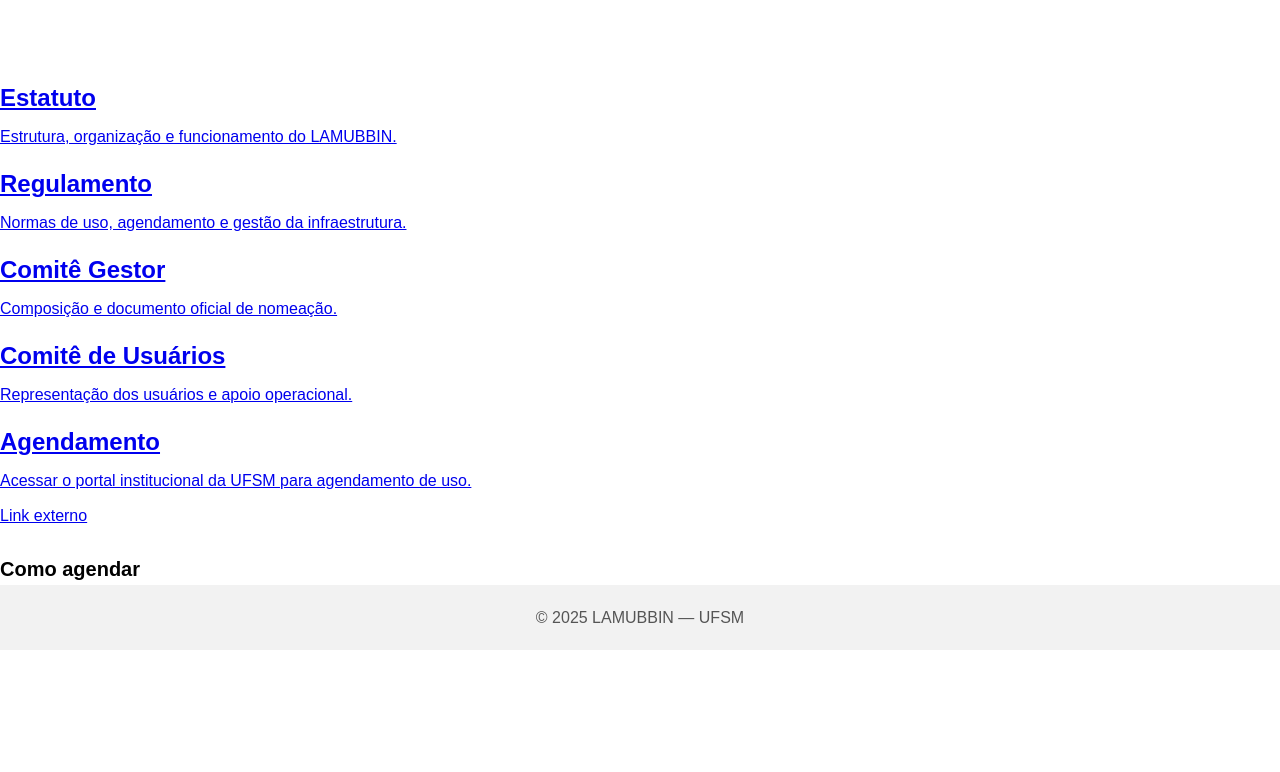
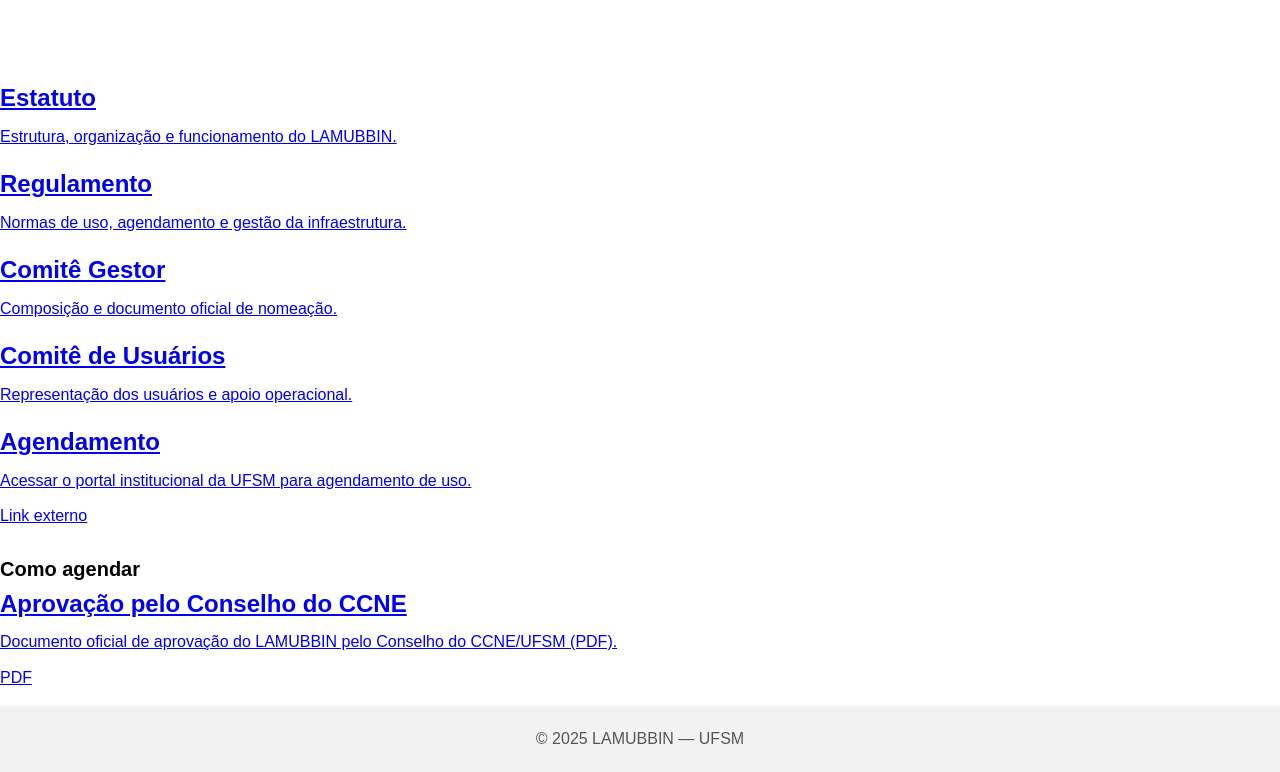
Before and after one commit to lamubbim/lamubbim, a plain HTML site: page index.html in a window 1280 px wide. Shown: the part 989-1761 px from the top of the page. Before the commit the page ends 1639 px from the top, so only its background shows below. Drawn offline with Linux system fonts and the light colour scheme.

Commit message:
Add link to CCNE approval document in index.html
Added a link to the official approval document from CCNE.

```diff
--- a/index.html
+++ b/index.html
@@ -155,6 +155,19 @@
       </div>
     </details>
 
+<a class="card"
+   href="assets/Aprovacao_CCNE.pdf"
+   target="_blank"
+   rel="noopener"
+   style="display:block; margin-bottom:16px;">
+  <h2 style="margin:0 0 6px;">Aprovação pelo Conselho do CCNE</h2>
+  <p class="muted" style="margin:0;">
+    Documento oficial de aprovação do LAMUBBIN pelo Conselho do CCNE/UFSM (PDF).
+  </p>
+  <p class="muted" style="margin-top:10px;">
+    <span class="pill">PDF</span>
+  </p>
+</a>
   </div>
 
 </main>
```
